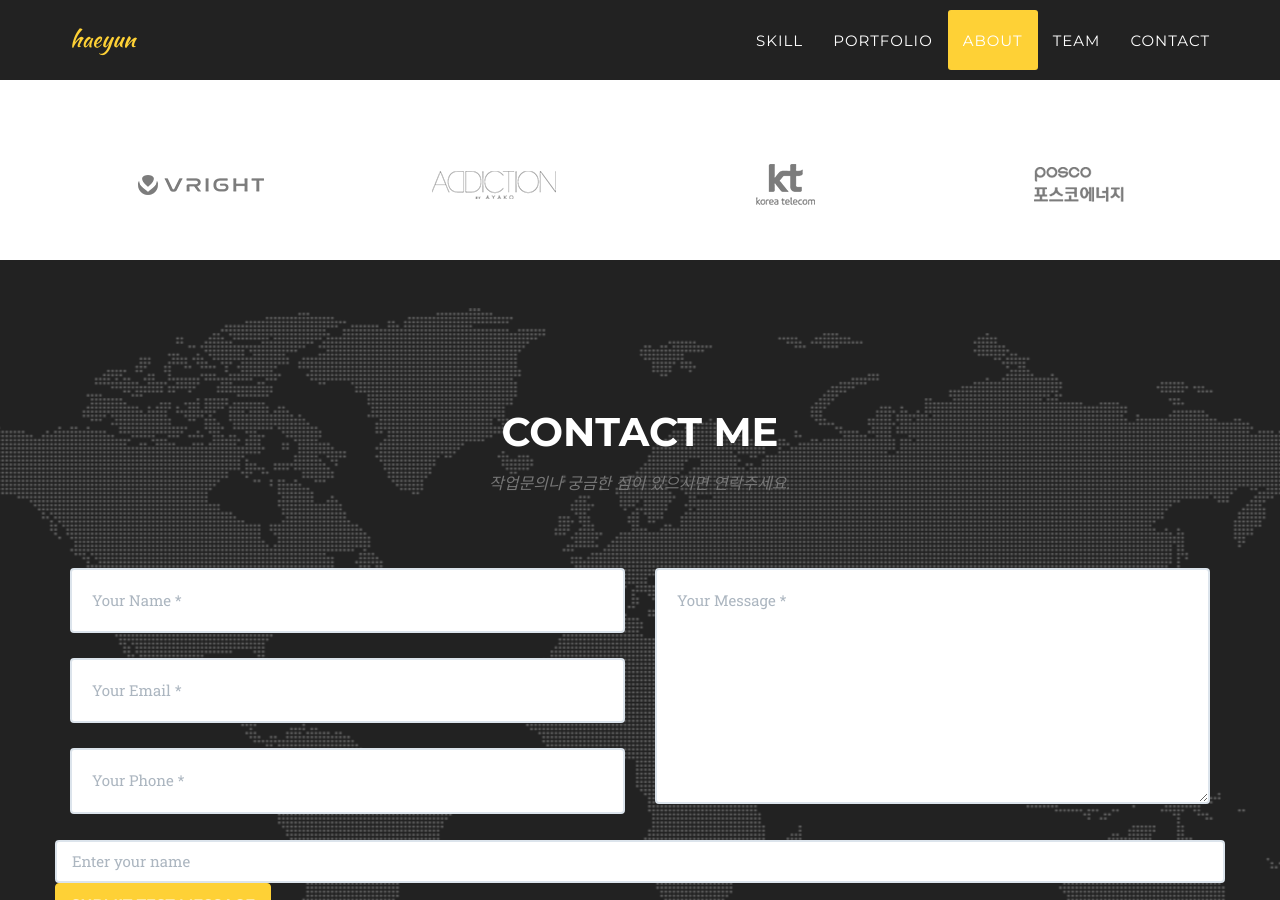
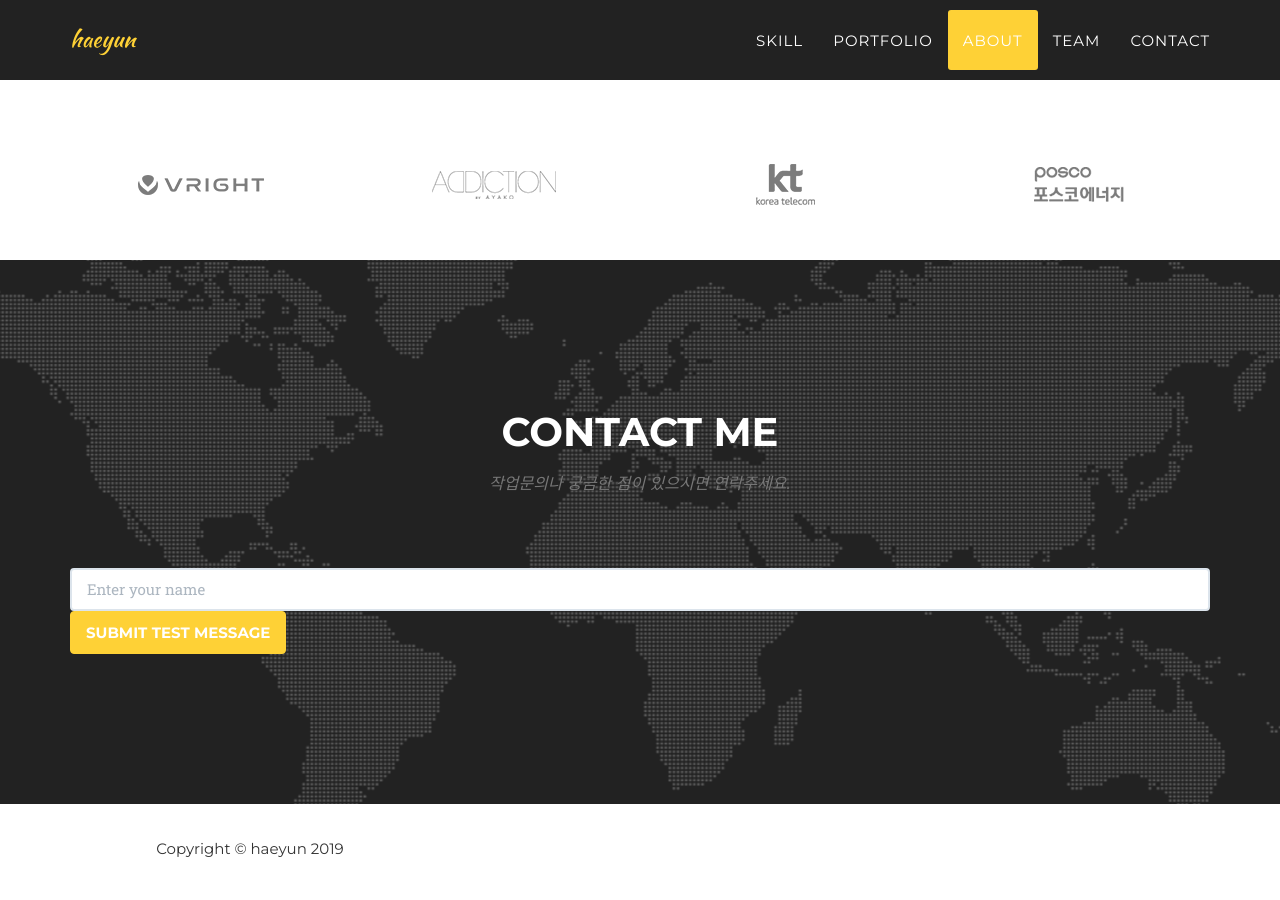
Before and after one commit to uxberry/uxberry.github.io, a Jekyll site: the page built from index.md, in a window 1280 px wide and 900 px high, scrolled down 4747 px. Built offline with Jekyll 4.4.1, drawn with Linux system fonts in a browser that asks for light colours; some web fonts are replaced.

Commit message:
Add Simple Form.

```diff
--- a/_includes/contact.html
+++ b/_includes/contact.html
@@ -9,7 +9,7 @@
     <div class="row">
       <div class="col-lg-12">
         <form name="sentMessage" id="contactForm" novalidate action="https://getsimpleform.com/messages?form_api_token=eb16118f192f521972824d4423010a70" method="post">
-          <div class="row">
+          <!-- <div class="row">
             <div class="col-md-6">
               <div class="control-group form-group">
                 <input type="text" class="form-control" placeholder="Your Name *" id="name" required
@@ -37,15 +37,12 @@
             <div class="clearfix"></div>
             <div class="col-lg-12 text-center">
               <div id="success"></div>
-
-                <!-- <button type="submit" class="btn btn-xl">Send Message</button> -->
+                <button type="submit" class="btn btn-xl">Send Message</button>
               </div>
-              <form action="https://getsimpleform.com/messages?form_api_token=eb16118f192f521972824d4423010a70" method="post" class="form-inline">
-                <input type="text" name="name" placeholder="Enter your name" class="form-control">
-                <button type="submit" class="btn btn-primary">Submit test message</button>
-              </form>
-          </div>
-        </form>
+            </div> -->
+            <input type="text" name="name" placeholder="Enter your name" class="form-control">
+            <button type="submit" class="btn btn-primary">Submit test message</button>
+          </form>
       </div>
     </div>
   </div>
```
